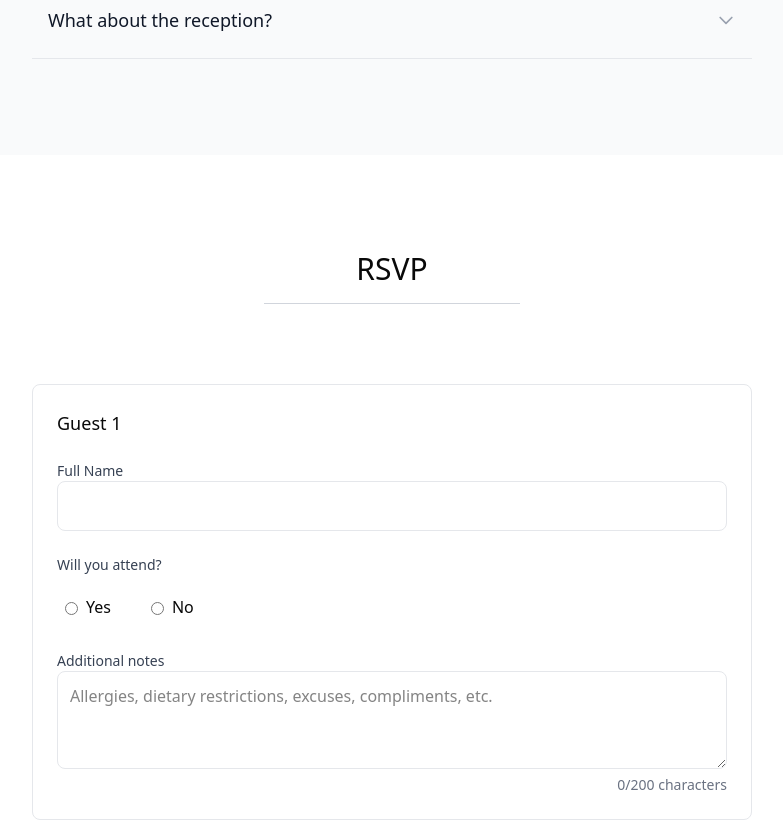
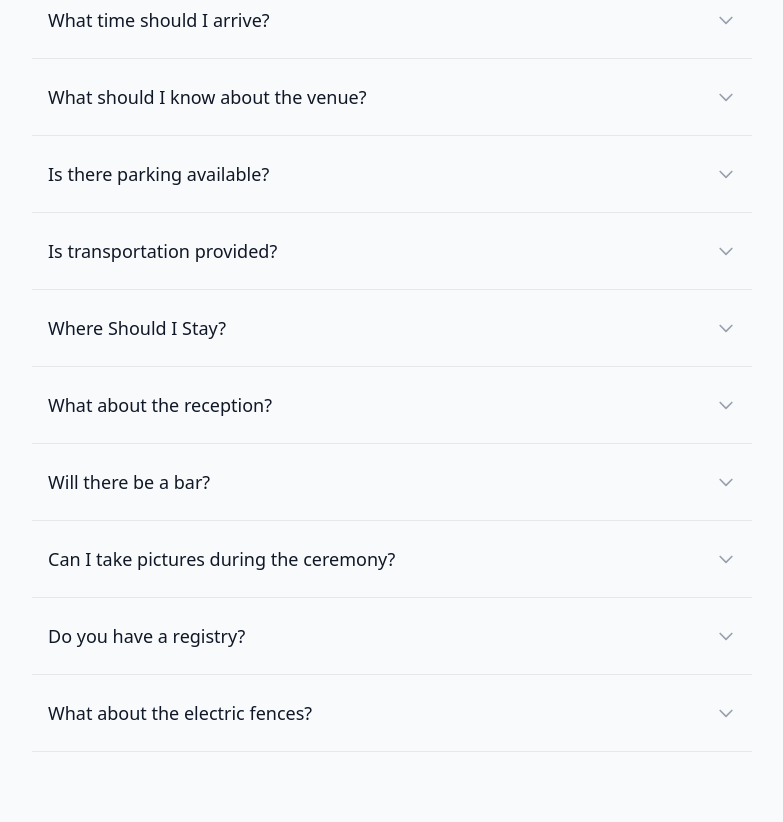
Before and after one commit to jhnbkr/amanda-john-wedding, a Next.js app: page / in a window 1280 px wide. Shown: the part 2180-3002 px from the top of the page, without its empty margins (248-1031 px from the left). Built offline with nearby package versions, Linux system fonts and the light colour scheme; a web font is replaced by a local one.

Commit message:
feat: updated FAQ content

```diff
--- a/src/app/components/FAQ.tsx
+++ b/src/app/components/FAQ.tsx
@@ -1,42 +1,276 @@
 "use client";
 
-import { useRef, useState } from "react";
+import { ReactNode, useRef, useState } from "react";
 
 import IconChevronDown from "../icons/IconChevronDown";
 import SectionHeading from "./SectionHeading";
+import IconPhone from "../icons/IconPhone";
+import IconMapPin from "../icons/IconMapPin";
 
 interface Question {
   id: string;
   title: string;
-  answer: string;
+  answer: ReactNode;
 }
 
 const QUESTIONS: Question[] = [
   {
-    id: "what-is-the-dress-code",
-    title: "What is the dress code?",
-    answer:
-      "Semi-formal attire is requested. For gentlemen, a suit and tie. For ladies, cocktail dresses or formal attire.",
-  },
-  {
-    id: "is-there-parking-available",
-    title: "Is there parking available?",
-    answer: "Yes, complimentary parking is available at the venue.",
+    id: "when-should-i-rsvp",
+    title: "When should I RSVP by?",
+    answer: (
+      <>
+        <p>Please RSVP by June 1st, 2025. This helps us finalize our guest list and make the necessary arrangements.</p>
+        <p className="mt-2">
+          Even if you are unable to attend, we would greatly appreciate your response. A &ldquo;no&rdquo; RSVP is just
+          as important as a &ldquo;yes&rdquo;!
+        </p>
+      </>
+    ),
   },
   {
     id: "can-i-bring-a-plus-one",
     title: "Can I bring a plus one?",
-    answer: "Please check your invitation for the number of seats reserved in your name.",
+    answer: (
+      <p>
+        While we&apos;d love to invite everyone and their cousin, we&apos;ve had to be selective with our guest list to
+        keep things cozy. Please check your invitation for who&apos;s specifically invited to join the celebration!
+      </p>
+    ),
   },
   {
-    id: "what-time-should-i-arrive",
-    title: "What time should I arrive?",
-    answer: "We recommend arriving 15-20 minutes before the ceremony begins at 4:00 PM.",
+    id: "kids-policy",
+    title: "Are my kids welcome?",
+    answer: (
+      <>
+        <p>
+          For our special day, we have decided to keep our wedding adults only, so everyone can fully relax and enjoy
+          the evening with us.
+        </p>
+        <p className="mt-2">
+          We love your little ones, but we hope you will take this as a chance for a special date night!
+        </p>
+      </>
+    ),
   },
   {
-    id: "what-about-the-reception",
+    id: "what-is-the-dress-code",
+    title: "What is the dress code?",
+    answer: (
+      <>
+        <p>We can&apos;t wait to see our loved ones all dressed up for our big day!</p>
+        <p className="mt-2">
+          Our ceremony is taking place in a lovely garden so we recommend semi-formal attire. Think cocktail or
+          sundresses and light suits!
+        </p>
+      </>
+    ),
+  },
+  {
+    id: "arrival-time",
+    title: "What time should I arrive?",
+    answer: (
+      <>
+        <p>
+          Our ceremony starts at 4:00 PM, please arrive no later than 3:30 PM. This will give you time to park and get
+          settled.
+        </p>
+        <p className="mt-2">That way we can ensure that both the ceremony and the party will get started on time!</p>
+      </>
+    ),
+  },
+  {
+    id: "venue-details",
+    title: "What should I know about the venue?",
+    answer: (
+      <>
+        <p>The venue is an active farm with beautiful gardens and scenic views.</p>
+        <p className="mt-2">
+          Please be cautious around the electric fences and refrain from wandering through the fields.
+        </p>
+        <p className="mt-2">
+          The ceremony will be held outdoors in the garden, followed by the reception in the adjacent building.
+        </p>
+        <p className="mt-2">
+          During cocktail hour, you&apos;ll have the opportunity to meet the farm&apos;s friendly alpacas (they&apos;re
+          very cute).
+        </p>
+        <p className="mt-2">Seriously, don&apos;t touch the electric fences...</p>
+      </>
+    ),
+  },
+  {
+    id: "parking",
+    title: "Is there parking available?",
+    answer: (
+      <>
+        <p>Yes, there are two parking lots available:</p>
+        <ul className="list-disc pl-5 mt-2 space-y-1">
+          <li>
+            The upper lot has limited space and is reserved for elderly guests or those with mobility needs. Please
+            reach out to us if you need one of these spots.
+          </li>
+          <li>
+            The lower lot is a short walk up the hill. A wagon will be available to transport guests up the hill before
+            the ceremony, but you&apos;ll need to walk down at the end of the night.
+          </li>
+        </ul>
+        <p className="mt-2">Cars can remain parked in the lower lot until 10:00 AM the following day.</p>
+        <p className="mt-2 text-sm italic">
+          And remember, Amanda REALLY doesn&apos;t want anyone to touch the electric fences. They&apos;re not
+          decorative!
+        </p>
+      </>
+    ),
+  },
+  {
+    id: "transportation",
+    title: "Is transportation provided?",
+    answer: (
+      <>
+        <p>A (fancy) school bus named Pearl will be available for transportation between the hotel and venue.</p>
+        <div className="mt-2">
+          <p>
+            <span className="font-medium">Hotel Departures:</span> 2:45 PM and 3:15 PM
+          </p>
+          <p>
+            <span className="font-medium">Venue Departures:</span> 10:00 PM, 12:00 AM, and 1:30 AM
+          </p>
+        </div>
+
+        <p className="mt-2">We encourage everyone to use the shuttle service so you can celebrate worry-free!</p>
+        <p className="mt-2 text-sm italic">
+          Please don&apos;t get sick on Pearl... we&apos;re not in our 20s anymore. There&apos;s a $350 cleaning fee and
+          we&apos;d like to keep our deposit.
+        </p>
+      </>
+    ),
+  },
+  {
+    id: "hotel-information",
+    title: "Where Should I Stay?",
+    answer: (
+      <>
+        <p>
+          We have reserved a block of rooms at{" "}
+          <a
+            href="https://www.motel6.com/en/home/motels.on.peterborough.5708.html"
+            target="_blank"
+            rel="noopener noreferrer"
+            className="text-slate-700 underline underline-offset-2"
+          >
+            Motel 6 Peterborough
+          </a>
+          . To reserve your room, please call{" "}
+          <a href="tel:+17057480550" className="text-slate-700 underline underline-offset-2">
+            (705) 748-0550
+          </a>
+          .
+        </p>
+        <div className="mt-2">
+          <p>
+            <span className="font-medium">Block Name:</span> &ldquo;Amanda & John Wedding&rdquo;
+          </p>
+          <p>
+            <span className="font-medium">Check-In Time:</span> 2:00 PM
+          </p>
+          <p>
+            <span className="font-medium">Check-Out Time:</span> 11:00 AM
+          </p>
+          <p>
+            <span className="font-medium">Address:</span> 133 Lansdowne Street East, Peterborough, ON, K9J 7P7
+          </p>
+        </div>
+        <div className="mt-4 flex flex-wrap gap-2">
+          <a
+            href="https://maps.google.com/?q=133+Lansdowne+Street+East+Peterborough+ON+K9J+7P7"
+            target="_blank"
+            rel="noopener noreferrer"
+            className="inline-flex items-center gap-1.5 rounded-md bg-slate-100 px-3 py-1.5 font-medium text-slate-700 hover:bg-slate-200"
+          >
+            <IconMapPin className="h-4 w-4" />
+            Get Directions
+          </a>
+          <a
+            href="tel:+17057480550"
+            className="inline-flex items-center gap-1.5 rounded-md bg-slate-100 px-3 py-1.5 font-medium text-slate-700 hover:bg-slate-200"
+          >
+            <IconPhone className="h-4 w-4" />
+            Make Reservation
+          </a>
+        </div>
+        <p className="mt-2">
+          There are several other hotels nearby if you prefer, but please note that Motel 6 is where the shuttle bus
+          will depart from and return to.
+        </p>
+      </>
+    ),
+  },
+  {
+    id: "reception",
     title: "What about the reception?",
-    answer: "The reception will follow immediately after the ceremony at the same beautiful location.",
+    answer: (
+      <>
+        <p>
+          After the ceremony, we&apos;ll kick things off with a cocktail hour and hors d&apos;ouvres. Dinner and dancing
+          will follow in the adjacent building.
+        </p>
+        <p className="mt-2">
+          For those who prefer a quieter vibe, we&apos;ll also have a bonfire and lawn games set up outdoors.
+        </p>
+        <p className="mt-2">
+          The party wraps up around 1:00 AM, with shuttles back to the hotel available throughout the night.
+        </p>
+      </>
+    ),
+  },
+  {
+    id: "bar",
+    title: "Will there be a bar?",
+    answer: (
+      <>
+        <p>
+          Yes, there will be an open bar! However, we have a cap on the bar tab. If we exceed our limit, it will
+          transition to a cash bar (cards accepted).
+        </p>
+        <p className="mt-2">Non-alcoholic drinks will also be available all night long.</p>
+        <p className="mt-2 text-sm italic">Please don&apos;t forget to tip our amazing bartenders!</p>
+      </>
+    ),
+  },
+  {
+    id: "photography-policy",
+    title: "Can I take pictures during the ceremony?",
+    answer: (
+      <>
+        <p>
+          We&apos;d love for you to be fully present with us during our ceremony, so we&apos;re kindly asking everyone
+          to put away their phones and cameras.
+        </p>
+        <p className="mt-2">
+          Don&apos;t worry about missing the perfect shot &mdash; we&apos;ve hired an amazing photographer who will
+          capture all the special moments. We&apos;ll be excited to share the photos with you afterward!
+        </p>
+      </>
+    ),
+  },
+  {
+    id: "registry",
+    title: "Do you have a registry?",
+    answer: (
+      <>
+        <p>The most important thing to us is that you&apos;re able to celebrate with us on our special day!</p>
+        <p className="mt-2">We&apos;re so lucky to already have a home filled with love, laughter, and furniture.</p>
+        <p className="mt-2">
+          We do not have a gift registry. If you&apos;d like to give a gift, a contribution to our wedding and honeymoon
+          fund would mean so much — but your presence truly means the most!
+        </p>
+      </>
+    ),
+  },
+  {
+    id: "electric-fences",
+    title: "What about the electric fences?",
+    answer: <p>No touchy!</p>,
   },
 ];
 
--- /dev/null
+++ b/src/app/icons/IconPhone.tsx
@@ -0,0 +1,11 @@
+export default function IconPhone({ className = "" }: { className?: string }) {
+  return (
+    <svg xmlns="http://www.w3.org/2000/svg" viewBox="0 0 24 24" fill="currentColor" className={className}>
+      <path
+        fillRule="evenodd"
+        d="M1.5 4.5a3 3 0 013-3h1.372c.86 0 1.61.586 1.819 1.42l1.105 4.423a1.875 1.875 0 01-.694 1.955l-1.293.97c-.135.101-.164.249-.126.352a11.285 11.285 0 006.697 6.697c.103.038.25.009.352-.126l.97-1.293a1.875 1.875 0 011.955-.694l4.423 1.105c.834.209 1.42.959 1.42 1.82V19.5a3 3 0 01-3 3h-2.25C8.552 22.5 1.5 15.448 1.5 6.75V4.5z"
+        clipRule="evenodd"
+      />
+    </svg>
+  );
+}
```
